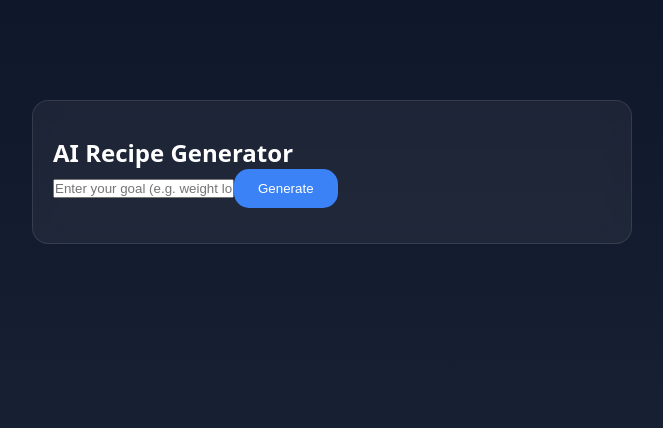
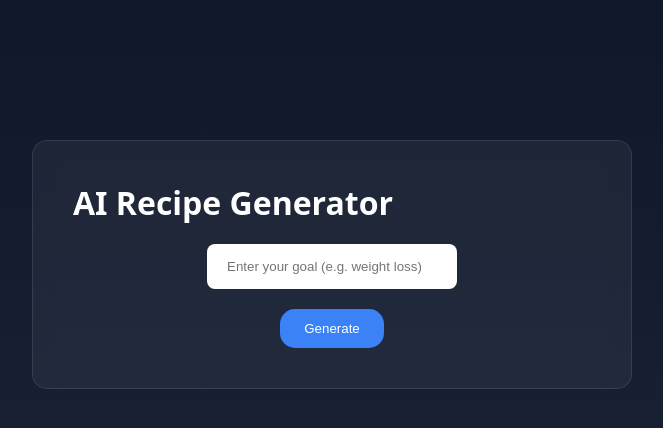
Before and after one commit to am-17-17/health-fitness-ai-dashboard, a React app in the folder frontend/: page /recipe in a window 1280 px wide. Shown: the top 428 px of the page, without its empty margins (308-971 px from the left). Built offline with nearby package versions, Linux system fonts and the light colour scheme; no server answers; sample sign-in values are in the browser's storage; the HTML template or start-up script is replaced by a standard one.

Commit message:
some bug fixes

```diff
--- a/frontend/src/pages/Recipe.jsx
+++ b/frontend/src/pages/Recipe.jsx
@@ -32,27 +32,66 @@ function Recipe() {
     };
 
     return (
-        <div className="page">
-            <div className="page-content">
+        <div style={{
+            minHeight: "100vh",
+            width: "100%",
+            background: "linear-gradient(to bottom, #0f172a, #1e293b)",
+            color: "white",
+            padding: "60px",
+            boxSizing: "border-box",
+        }}>
 
-                <h2>AI Recipe Generator</h2>
+            <div style={{
+                maxWidth: "600px",
+                margin: "80px auto",
+                background: "rgba(255,255,255,0.05)",
+                padding: "40px",
+                borderRadius: "15px",
+                backdropFilter: "blur(10px)",
+                border: "1px solid rgba(255,255,255,0.1)",
+            }}>
+
+                <h1>AI Recipe Generator</h1>
+
+                <div style={{
+                    textAlign: "center",
+                    marginTop: "20px",
+                    display: "flex",
+                    flexDirection: "column",
+                    alignItems: "center",
+                    gap: "20px"
+                }}>
 
                     <input
                         type="text"
                         placeholder="Enter your goal (e.g. weight loss)"
                         value={goal}
                         onChange={(e) => setGoal(e.target.value)}
+                        style={{
+                            padding: "15px 20px",
+                            borderRadius: "8px",
+                            border: "none",
+                            width: "250px"
+                        }}
                     />
 
-                <button className="primary-btn" onClick={generateRecipe}>
+                    <button
+                        className="primary-btn"
+                        onClick={generateRecipe}
+                    >
                         Generate
                     </button>
 
                     {loading && <p>Generating...</p>}
+                </div>
 
                 {result && (
-                    <div style={{ marginTop: "20px", whiteSpace: "pre-line" }}>
+                    <div style={{ marginTop: "30px" }}>
+                        <h3>Recommended Meal Plan:</h3>
+
+                        <div style={{ whiteSpace: "pre-line" }}>
                             {result}
+                        </div>
                     </div>
                 )}
 
```
Lines whose indentation alone changed are shown as unchanged.
